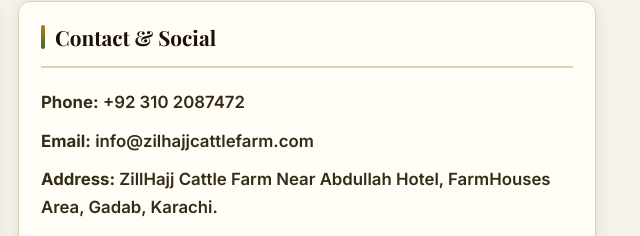
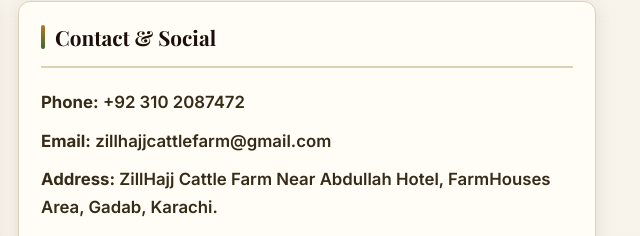
Before and after one commit to Jahanzaibaslam0/Jahanzaib-web, a website: page inquiry.html in a window 1280 px wide. Shown: the part 272-508 px from the top of the page, 633-1273 px from the left. Drawn offline with nearby package versions, Linux system fonts and the light colour scheme; no server answers; a web font is replaced by a local one.

Commit message:
Fix email address in inquiry.html
Updated email address in contact information.

```diff
--- a/inquiry.html
+++ b/inquiry.html
@@ -30,7 +30,7 @@
       <section class="card contact-info-card">
         <h2>Contact & Social</h2>
         <p><strong>Phone:</strong> +92 310 2087472</p>
-        <p><strong>Email:</strong> info@zilhajjcattlefarm.com</p>
+        <p><strong>Email:</strong> zillhajjcattlefarm@gmail.com</p>
         <p><strong>Address:</strong> ZillHajj Cattle Farm Near Abdullah Hotel, FarmHouses Area, Gadab, Karachi.</p>
         <h3>Social Pages</h3>
         <div class="social-links">
```
